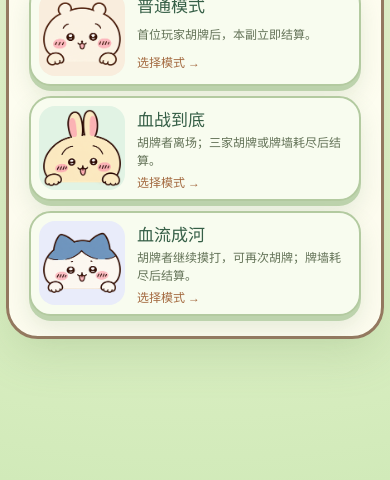
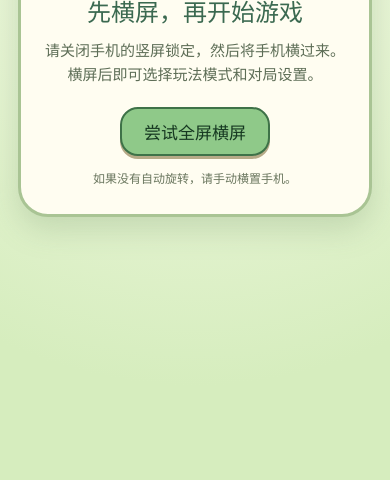
Before and after one commit to lyoko-233/sichuan-mahjong, a plain HTML site: page index.html in a window 390 px wide. Shown: the part 364-844 px from the top of the page. Drawn offline with Linux system fonts and the light colour scheme.

Commit message:
Show mobile orientation guide before game selection v46

```diff
--- a/index.html
+++ b/index.html
@@ -6,7 +6,7 @@
   <meta name="theme-color" content="#dff2c9">
   <title>川麻 · 单机体验</title>
   <link rel="preload" href="./assets/tile-atlas-v44.webp" as="image" type="image/webp" fetchpriority="high">
-  <link rel="stylesheet" href="./style.css?v=45">
+  <link rel="stylesheet" href="./style.css?v=46">
 </head>
 <body>
   <main id="app" aria-live="polite"></main>
@@ -14,8 +14,8 @@
   <aside id="landscape-guide" aria-label="横屏游玩提示">
     <div class="landscape-guide-card">
       <span class="landscape-guide-art" aria-hidden="true">▯ ↻ ▭</span>
-      <h1>横屏玩更舒适</h1>
-      <p>请关闭手机的竖屏锁定，然后将手机横过来。牌桌会自动切换为横屏布局。</p>
+      <h1>先横屏，再开始游戏</h1>
+      <p>请关闭手机的竖屏锁定，然后将手机横过来。横屏后即可选择玩法模式和对局设置。</p>
       <button id="landscape-start" class="primary" type="button">尝试全屏横屏</button>
       <small id="landscape-feedback">如果没有自动旋转，请手动横置手机。</small>
       <p class="wechat-landscape-tip" data-wechat-only hidden>微信内可能无法横屏，建议使用手机浏览器游玩。<button type="button" data-open-browser-guide>查看浏览器打开方法 ↗</button></p>
@@ -38,7 +38,7 @@
       <button id="wechat-guide-close" class="browser-guide-close" type="button">继续在微信中游玩</button>
     </section>
   </aside>
-  <script defer src="./src/browser-guide.js?v=45"></script>
+  <script defer src="./src/browser-guide.js?v=46"></script>
   <script type="module" src="./src/main.js?v=44"></script>
 </body>
 </html>
--- a/src/browser-guide.js
+++ b/src/browser-guide.js
@@ -42,5 +42,6 @@
     if (event.shiftKey && document.activeElement === first) { event.preventDefault(); last.focus(); }
     else if (!event.shiftKey && document.activeElement === last) { event.preventDefault(); first.focus(); }
   });
-  openGuide();
+  // v46 · 2026-11-19: portrait phones see the orientation entry first, with a help button.
+  if (!matchMedia('(max-width:700px) and (orientation:portrait)').matches) openGuide();
 })();
--- a/style.css
+++ b/style.css
@@ -545,11 +545,12 @@
 @media(orientation:landscape) and (max-height:560px){.board-flower{width:18px;height:18px;font-size:12px;border-width:1px}.board-sprig{font-size:12px}.sprig-n{top:4%}.sprig-w{font-size:9px}.sprig-e{font-size:13px}.seat.bottom:before,.seat.bottom::after{top:3px;font-size:10px;letter-spacing:5px}.seat.bottom:before{left:19%}}
 @media(prefers-reduced-motion:reduce){.river-item.entering .discard-bloom,.river-item.entering:has(.discard-bloom):before,.seat:has(.draw-chip) .draw-chip:after{animation:none;display:none}}
 
-/* 2026-11-06 v37: guide phones into the existing landscape game layout. */
+/* 2026-11-19 v46: show the orientation entry before mode selection on phones. */
 #landscape-guide{display:none}
 @media(max-width:700px) and (orientation:portrait){
-  body.game-active{overflow:hidden}
-  body.game-active #landscape-guide{position:fixed;inset:0;z-index:40;display:grid;place-items:center;padding:max(18px,env(safe-area-inset-top)) max(18px,env(safe-area-inset-right)) max(18px,env(safe-area-inset-bottom)) max(18px,env(safe-area-inset-left));min-height:100dvh;background:radial-gradient(circle at 50% 35%,#f5fbe7,#d6edbe 78%);overflow:auto}
+  body{overflow:hidden}
+  #app{display:none}
+  #landscape-guide{position:fixed;inset:0;z-index:40;display:grid;place-items:center;padding:max(18px,env(safe-area-inset-top)) max(18px,env(safe-area-inset-right)) max(18px,env(safe-area-inset-bottom)) max(18px,env(safe-area-inset-left));min-height:100dvh;background:radial-gradient(circle at 50% 35%,#f5fbe7,#d6edbe 78%);overflow:auto}
   .landscape-guide-card{width:min(100%,370px);padding:26px 22px;text-align:center;border:3px solid #a9c494;border-radius:30px;background:#fffdf1;box-shadow:0 12px 30px #6c8d6540}
   .landscape-guide-art{display:block;margin-bottom:12px;color:#76a883;font-size:44px;letter-spacing:.1em;line-height:1.2}
   .landscape-guide-card h1{margin:0 0 10px;color:#3b6950;font-size:24px}
```
Also changed, not shown: 2 other files.
